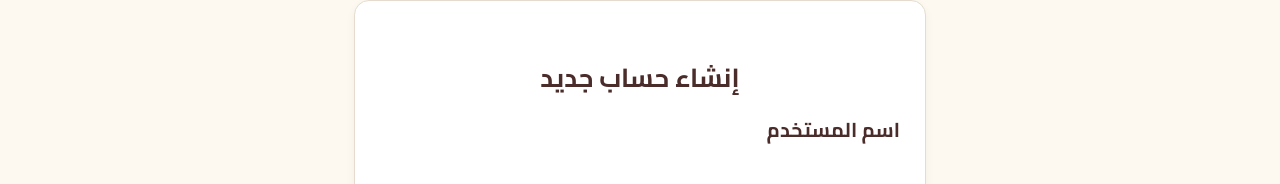
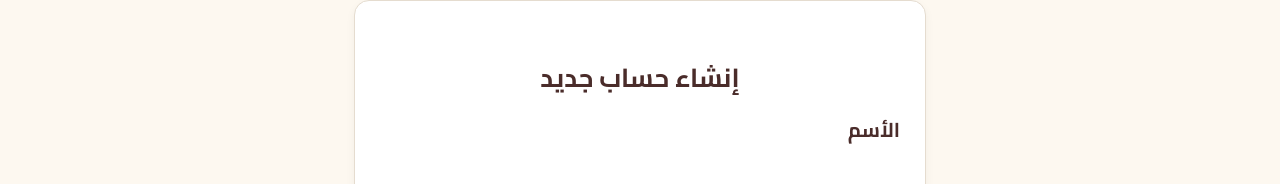
Before and after one commit to elorastore845-cmd/Elora-store, a plain HTML site: page signup.html in a window 1280 px wide. Shown: the part 302-486 px from the top of the page. Drawn offline with Linux system fonts and the light colour scheme.

Commit message:
Update signup.html

```diff
--- a/signup.html
+++ b/signup.html
@@ -28,7 +28,7 @@ button{width:100%; padding:16px; font-size:20px; border-radius:10px}
     <main>
         <h2>إنشاء حساب جديد</h2>
         <form>
-            <label>اسم المستخدم</label><br>
+            <label>الأسم</label><br>
             <input type="text" placeholder="اسم المستخدم"><br><br>
             <label>البريد الإلكتروني</label><br>
             <input type="email" placeholder="البريد"><br><br>
```
